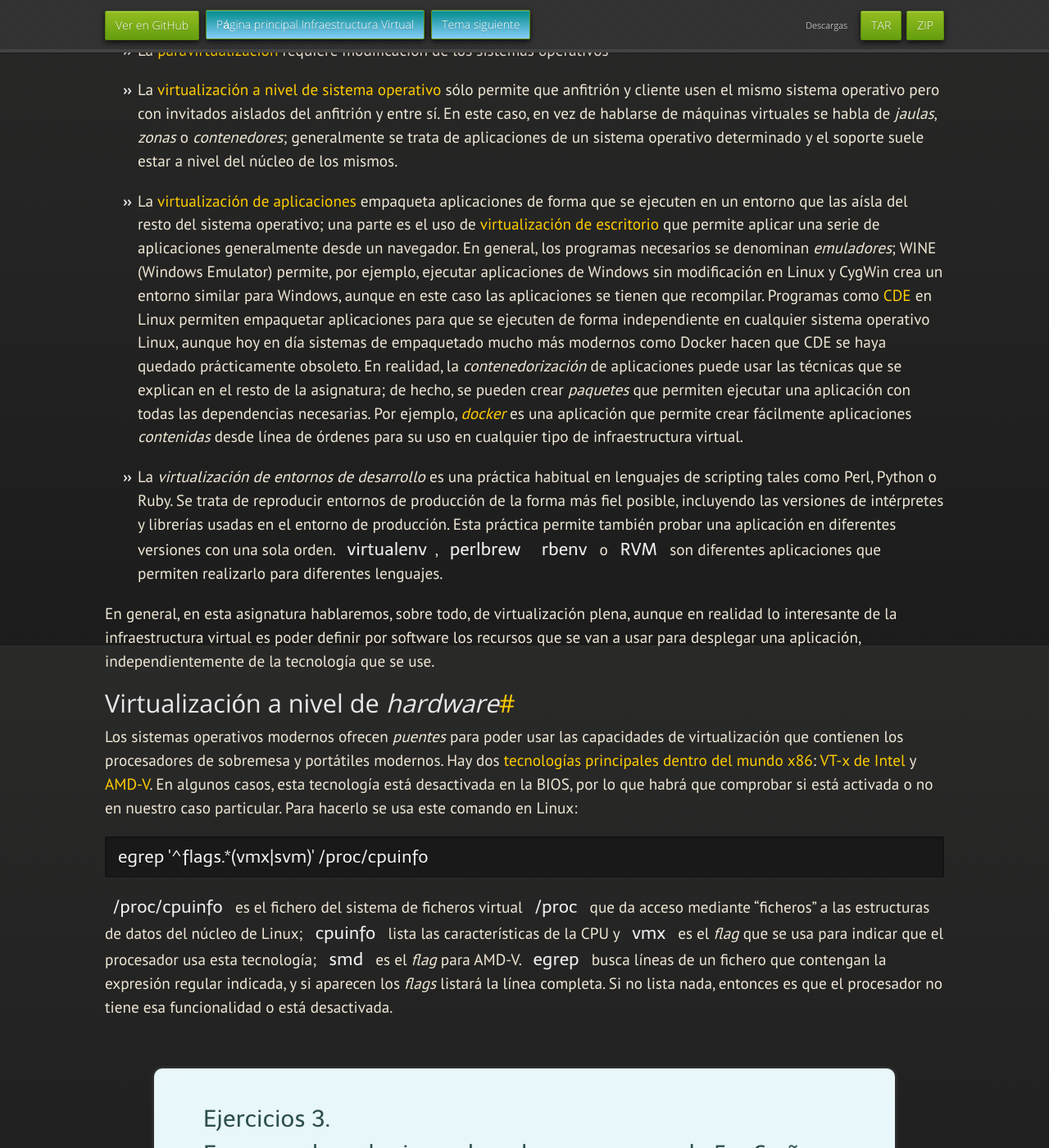
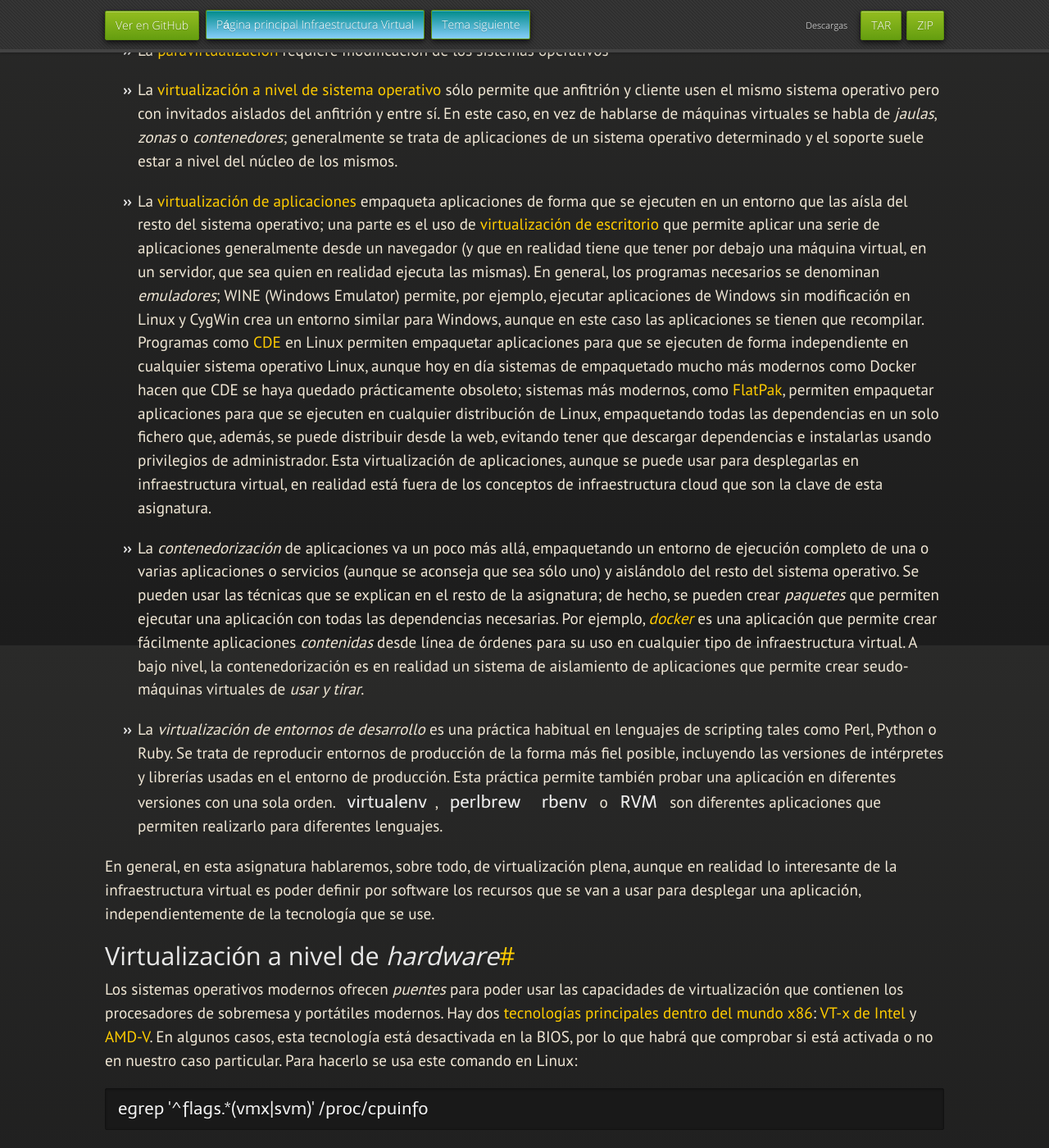
Before and after one commit to JJ/IV, a Jekyll site: the page built from documentos/temas/Intro_concepto_y_soporte_fisico.md, in a window 1280 px wide and 1400 px high, scrolled down 5513 px. Shown: the whole window at 82% size. Built offline with Jekyll 4.4.1, drawn with Linux system fonts in a browser that asks for light colours; nearby versions of some CDN libraries; some web fonts are replaced; our own code applies the rules of GitHub Pages for plain Markdown files.

Commit message:
Sync documentos/temas/Intro_concepto_y_soporte_fisico.md de master a gh-pages

```diff
--- a/documentos/temas/Intro_concepto_y_soporte_fisico.md
+++ b/documentos/temas/Intro_concepto_y_soporte_fisico.md
@@ -251,8 +251,10 @@ los mismos.
   [virtualización de aplicaciones](https://en.wikipedia.org/wiki/Application_virtualization)
   empaqueta aplicaciones de forma que se ejecuten en un entorno que
   las aísla del resto del sistema operativo; una parte es el uso de
-  [virtualización de escritorio](https://en.wikipedia.org/wiki/Desktop_virtualization) que permite aplicar una serie de aplicaciones
-  generalmente desde un navegador. En general, los programas
+  [virtualización de escritorio](https://en.wikipedia.org/wiki/Desktop_virtualization) que
+  permite aplicar una serie de aplicaciones generalmente desde un
+  navegador (y que en realidad tiene que tener por debajo una máquina
+  virtual, en un servidor, que sea quien en realidad ejecuta las mismas). En general, los programas
   necesarios se denominan *emuladores*; WINE (Windows Emulator)
   permite, por ejemplo, ejecutar aplicaciones de Windows sin
   modificación en Linux y CygWin crea un entorno similar para Windows,
@@ -261,13 +263,30 @@ los mismos.
   permiten empaquetar aplicaciones para que se ejecuten de forma
   independiente en cualquier sistema operativo Linux, aunque hoy en
   día sistemas de empaquetado mucho más modernos como Docker hacen que
-  CDE se haya quedado prácticamente obsoleto. En realidad, la *contenedorización* de aplicaciones puede usar las
+  CDE se haya quedado prácticamente obsoleto; sistemas más modernos,
+  como [FlatPak](http://flatpak.org/hello-world.html), permiten
+  empaquetar aplicaciones para que se ejecuten en cualquier
+  distribución de Linux, empaquetando todas las dependencias en un
+  solo fichero que, además, se puede distribuir desde la web, evitando
+  tener que descargar dependencias e instalarlas usando privilegios de
+  administrador. Esta virtualización de aplicaciones, aunque se puede
+  usar para desplegarlas en infraestructura virtual, en realidad está
+  fuera de los conceptos de infraestructura cloud que son la clave de
+  esta asignatura.
+
+
+*  La *contenedorización* de aplicaciones va un poco más allá,
+empaquetando un entorno de ejecución completo de una o varias
+aplicaciones o servicios (aunque se aconseja que sea sólo uno) y aislándolo del resto
+del sistema operativo. Se pueden usar las
 técnicas que se explican en el resto de la asignatura; de hecho, se
 pueden crear *paquetes* que permiten ejecutar una aplicación con todas
 las dependencias necesarias. Por ejemplo, [*docker*](https://www.docker.com)
 es una aplicación que permite crear fácilmente aplicaciones
 *contenidas* desde línea de órdenes para su uso en cualquier tipo de
-infraestructura virtual.
+infraestructura virtual. A bajo nivel, la contenedorización es en
+realidad un sistema de aislamiento de aplicaciones que permite crear
+seudo-máquinas virtuales de *usar y tirar*.
 
 * La *virtualización de entornos de desarrollo* es una práctica
 habitual en lenguajes de scripting tales como Perl, Python o Ruby. Se
```
